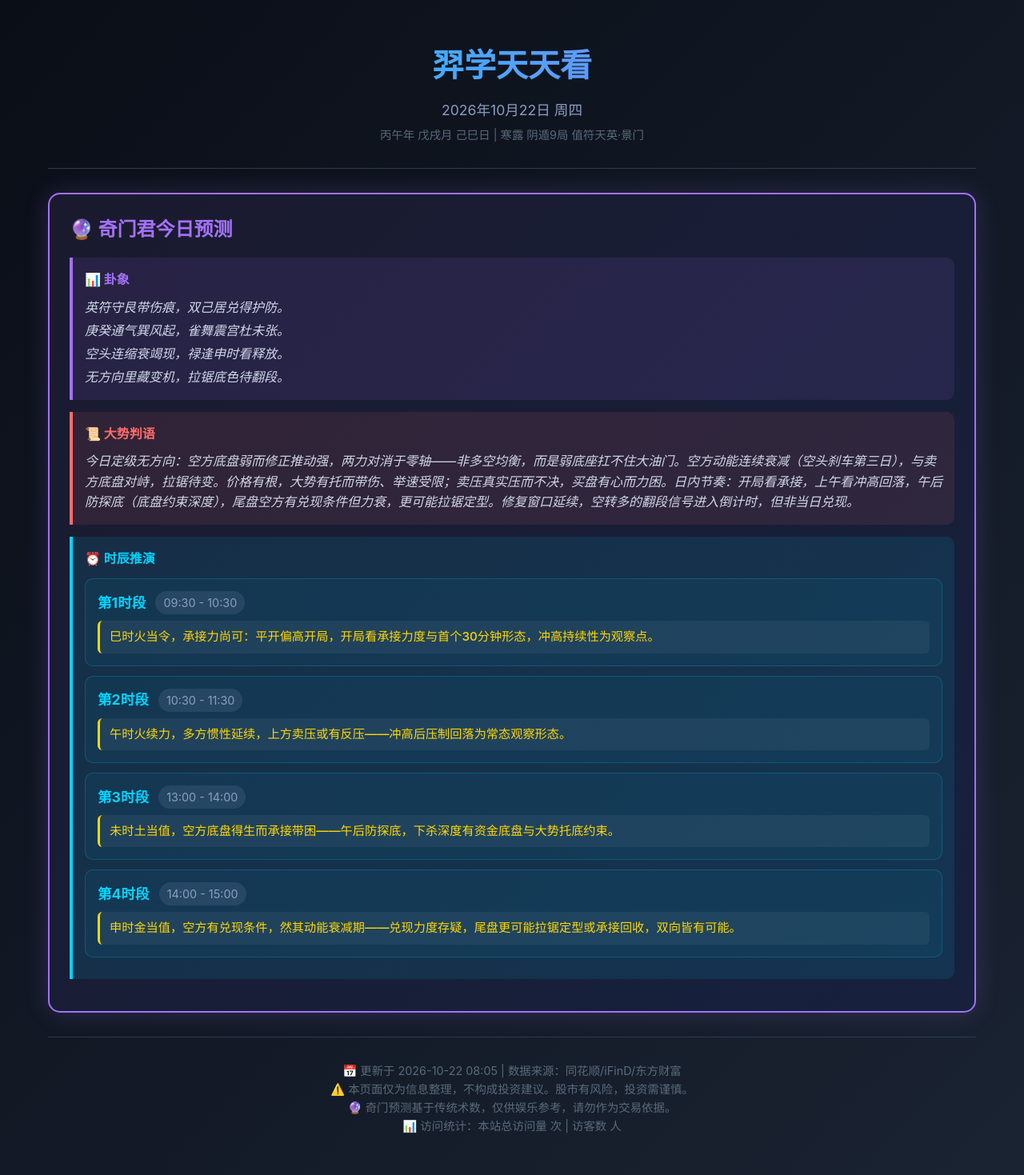
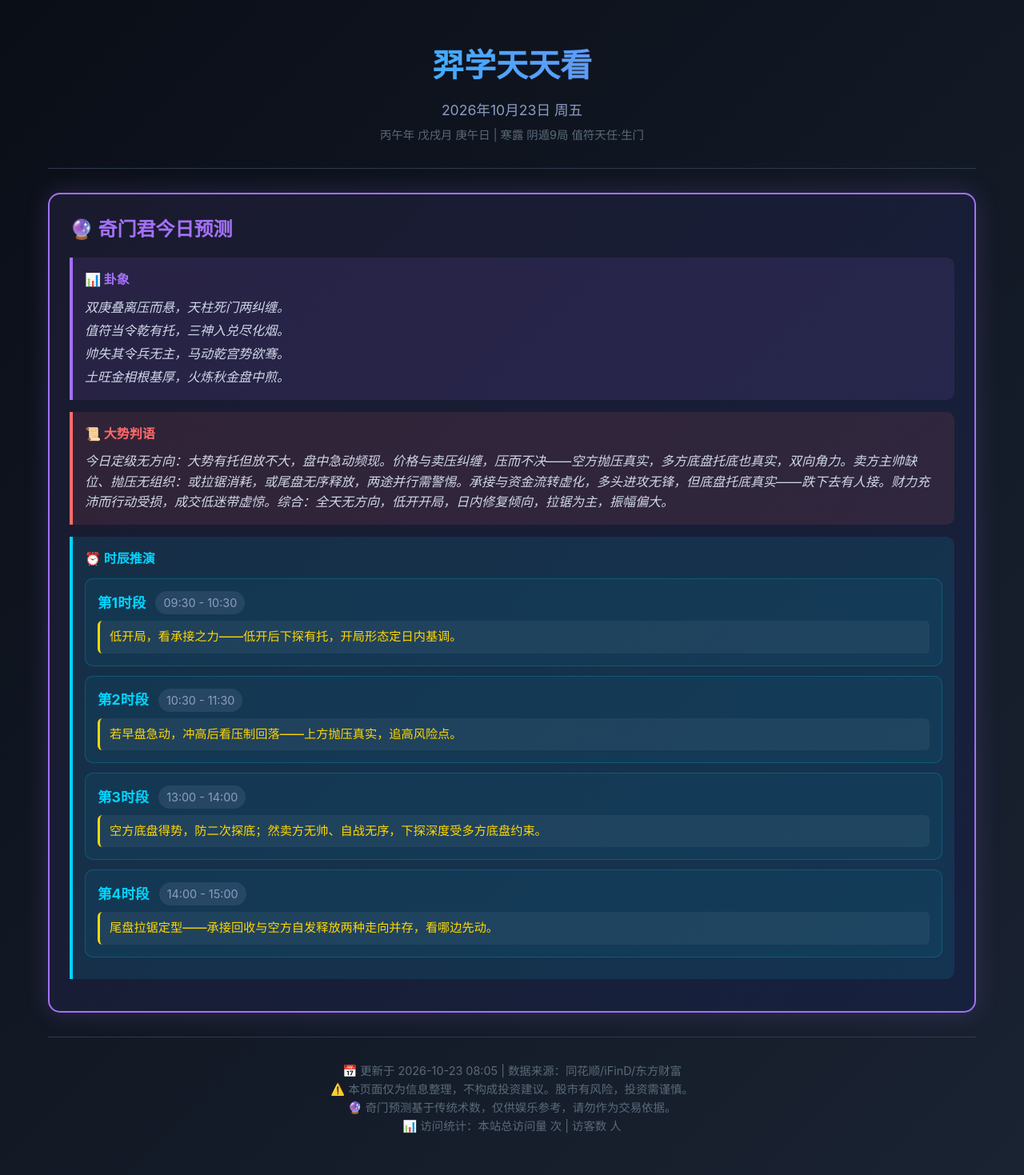
Before and after one commit to xiaoyi0319a/yixue-dashboard, a Jekyll site: the page index.html, which Jekyll copies as it is, in a window 1280 px wide. Shown: the whole page at 80% size. Built offline with Jekyll 4.4.1, drawn with Linux system fonts in a browser that asks for light colours; comment, search, counter and statistics services are not loaded.

Commit message:
daily: 2026-10-23 网站更新——无方向·低开修复（熔断态第10日）/方向整理暂停模式

```diff
--- a/index.html
+++ b/index.html
@@ -4,12 +4,12 @@
     <meta charset="UTF-8">
     <meta name="viewport" content="width=device-width, initial-scale=1.0">
     <meta http-equiv="Cache-Control" content="no-cache, no-store, must-revalidate">
-    <meta property="og:title" content="羿学天天看 | 2026-10-22">
-    <meta property="og:description" content="🔮 阴遁9局·无方向·拉锯待变（弱底座两力对消，空头刹车第三日，翻段信号进入倒计时）| 📈📰 方向整理已暂停（09-27指令）">
+    <meta property="og:title" content="羿学天天看 | 2026-10-23">
+    <meta property="og:description" content="🔮 阴遁9局·无方向·低开后修复（熔断态第10日，拉锯为主振幅偏大，翻段信号倒计时中断待重启）| 📈📰 方向整理已暂停（09-27指令）">
     <meta property="og:type" content="website">
     <meta property="og:url" content="https://xiaoyi0319a.github.io/yixue-dashboard/">
     <meta name="twitter:card" content="summary_large_image">
-    <title>羿学天天看 | 2026-10-22</title>
+    <title>羿学天天看 | 2026-10-23</title>
     <link rel="stylesheet" href="css/style.css">
     <script async src="https://busuanzi.ibruce.info/busuanzi/2.3/busuanzi.pure.mini.js"></script>
 </head>
@@ -17,18 +17,18 @@
     <div class="container">
         <div class="header">
             <h1>羿学天天看</h1>
-            <div class="date">2026年10月22日 周四</div>
-            <div class="ganzhi">丙午年 戊戌月 己巳日 | 寒露 阴遁9局 值符天英·景门</div>
+            <div class="date">2026年10月23日 周五</div>
+            <div class="ganzhi">丙午年 戊戌月 庚午日 | 寒露 阴遁9局 值符天任·生门</div>
         </div>
         <div class="qimen-section">
             <h2>🔮 奇门君今日预测</h2>
             <div class="qimen-hexagram">
                 <h4>📊 卦象</h4>
-                <p>英符守艮带伤痕，双己居兑得护防。<br>庚癸通气巽风起，雀舞震宫杜未张。<br>空头连缩衰竭现，禄逢申时看释放。<br>无方向里藏变机，拉锯底色待翻段。</p>
+                <p>双庚叠离压而悬，天柱死门两纠缠。<br>值符当令乾有托，三神入兑尽化烟。<br>帅失其令兵无主，马动乾宫势欲骞。<br>土旺金相根基厚，火炼秋金盘中煎。</p>
             </div>
             <div class="qimen-verdict">
                 <h4>📜 大势判语</h4>
-                <p><i>今日定级无方向：空方底盘弱而修正推动强，两力对消于零轴——非多空均衡，而是弱底座扛不住大油门。空方动能连续衰减（空头刹车第三日），与卖方底盘对峙，拉锯待变。价格有根，大势有托而带伤、举速受限；卖压真实压而不决，买盘有心而力困。日内节奏：开局看承接，上午看冲高回落，午后防探底（底盘约束深度），尾盘空方有兑现条件但力衰，更可能拉锯定型。修复窗口延续，空转多的翻段信号进入倒计时，但非当日兑现。</i></p>
+                <p><i>今日定级无方向：大势有托但放不大，盘中急动频现。价格与卖压纠缠，压而不决——空方抛压真实，多方底盘托底也真实，双向角力。卖方主帅缺位、抛压无组织：或拉锯消耗，或尾盘无序释放，两途并行需警惕。承接与资金流转虚化，多头进攻无锋，但底盘托底真实——跌下去有人接。财力充沛而行动受损，成交低迷带虚惊。综合：全天无方向，低开开局，日内修复倾向，拉锯为主，振幅偏大。</i></p>
             </div>
             <div class="qimen-time">
                 <h4>⏰ 时辰推演</h4>
@@ -37,33 +37,33 @@
                         <span class="time-name">第1时段</span>
                         <span class="time-range">09:30 - 10:30</span>
                     </div>
-                    <div class="time-verdict neutral">巳时火当令，承接力尚可：平开偏高开局，开局看承接力度与首个30分钟形态，冲高持续性为观察点。</div>
+                    <div class="time-verdict neutral">低开局，看承接之力——低开后下探有托，开局形态定日内基调。</div>
                 </div>
                 <div class="time-slot">
                     <div class="time-header">
                         <span class="time-name">第2时段</span>
                         <span class="time-range">10:30 - 11:30</span>
                     </div>
-                    <div class="time-verdict neutral">午时火续力，多方惯性延续，上方卖压或有反压——冲高后压制回落为常态观察形态。</div>
+                    <div class="time-verdict neutral">若早盘急动，冲高后看压制回落——上方抛压真实，追高风险点。</div>
                 </div>
                 <div class="time-slot">
                     <div class="time-header">
                         <span class="time-name">第3时段</span>
                         <span class="time-range">13:00 - 14:00</span>
                     </div>
-                    <div class="time-verdict neutral">未时土当值，空方底盘得生而承接带困——午后防探底，下杀深度有资金底盘与大势托底约束。</div>
+                    <div class="time-verdict neutral">空方底盘得势，防二次探底；然卖方无帅、自战无序，下探深度受多方底盘约束。</div>
                 </div>
                 <div class="time-slot">
                     <div class="time-header">
                         <span class="time-name">第4时段</span>
                         <span class="time-range">14:00 - 15:00</span>
                     </div>
-                    <div class="time-verdict neutral">申时金当值，空方有兑现条件，然其动能衰减期——兑现力度存疑，尾盘更可能拉锯定型或承接回收，双向皆有可能。</div>
+                    <div class="time-verdict neutral">尾盘拉锯定型——承接回收与空方自发释放两种走向并存，看哪边先动。</div>
                 </div>
             </div>
         </div>
         <div class="footer">
-            <p>📅 更新于 2026-10-22 08:05 | 数据来源：同花顺/iFinD/东方财富</p>
+            <p>📅 更新于 2026-10-23 08:05 | 数据来源：同花顺/iFinD/东方财富</p>
             <p>⚠️ 本页面仅为信息整理，不构成投资建议。股市有风险，投资需谨慎。</p>
             <p>🔮 奇门预测基于传统术数，仅供娱乐参考，请勿作为交易依据。</p>
             <p>📊 访问统计：<span id="busuanzi_container_site_pv">本站总访问量 <span id="busuanzi_value_site_pv"></span> 次</span> | <span id="busuanzi_container_site_uv">访客数 <span id="busuanzi_value_site_uv"></span> 人</span></p>
```
